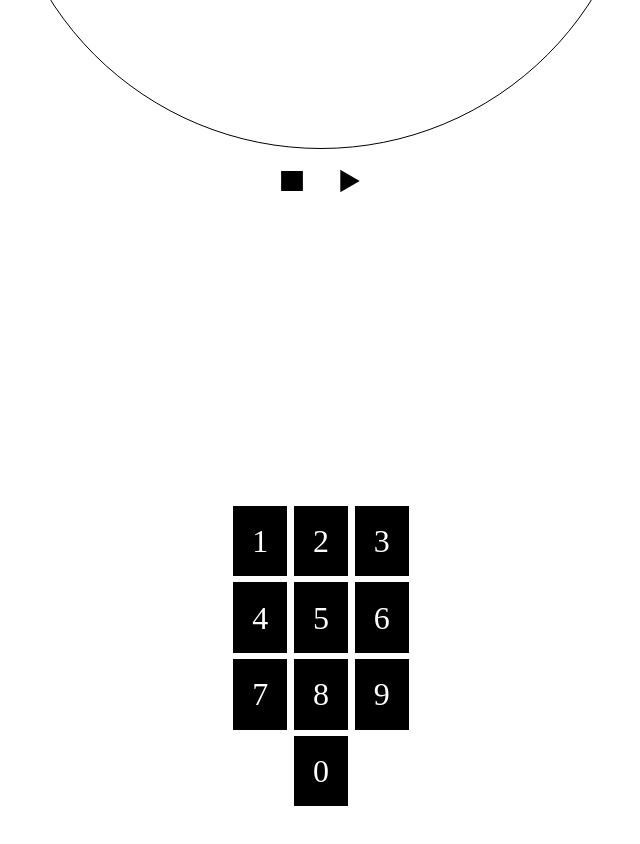
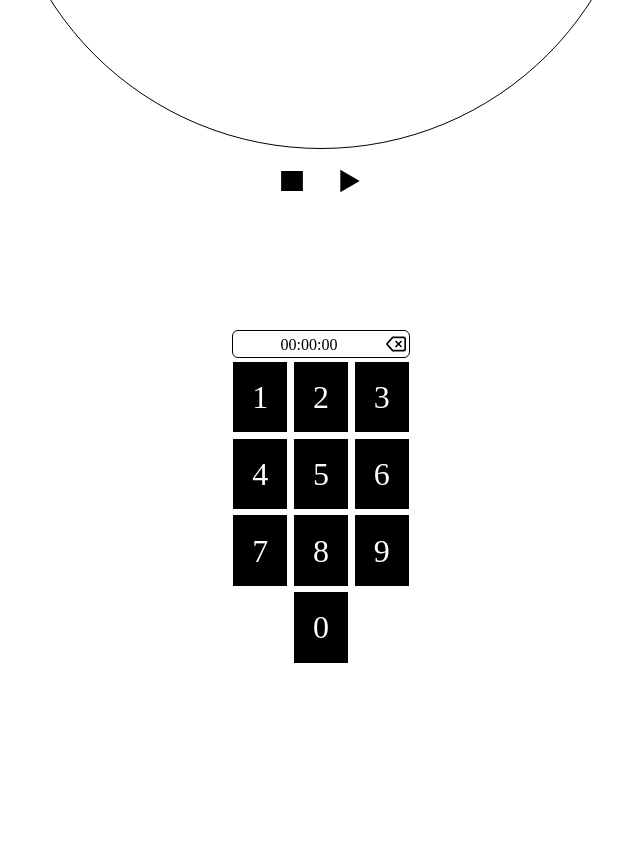
Before and after one commit to Bulovask/temporizador, a plain HTML site: page index.html in a window 1280 px wide. Shown: the part 544-1388 px from the top of the page, without its empty margins (319-959 px from the left). After the commit the page ends 1280 px from the top, so only its background shows below. Drawn offline with Linux system fonts and the light colour scheme.

Commit message:
Modificações e inserção do display/img

```diff
--- a/css/style.css
+++ b/css/style.css
@@ -77,10 +77,27 @@ body {
 
 /*Bruno Luna*/
 #keyboard-container{
-    height: 100vh;
+    height: 60vh;
+	width: 100vw;
     display: flex;
     justify-content: center;
     align-items: center;
+	flex-direction: column;
+	gap: .6rem;
+}
+
+#img-clean{
+	position: relative;
+	top: 5px;
+	left: 45px;
+}
+
+.display-numbers-keyboard{
+	width: 99em;
+	border: 1.2px solid hsl(0, 0%, 0%);
+	border-radius: 6px;
+	text-align: center;
+	padding: .3rem 3rem;
 }
 
 #keyboard {
--- a/index.html
+++ b/index.html
@@ -21,6 +21,12 @@
 			</div>
 		</section>
 		<section id="keyboard-container">
+			<div class="display-btn-numbers">
+				<span class="display-numbers-keyboard">00:00:00
+					<img src="images/clean.svg" id="img-clean" width="20px" alt="">
+				</span>
+			</div>
+
 			<div id="keyboard">
 				<span class="number">1</span>
 				<span class="number">2</span>
```
